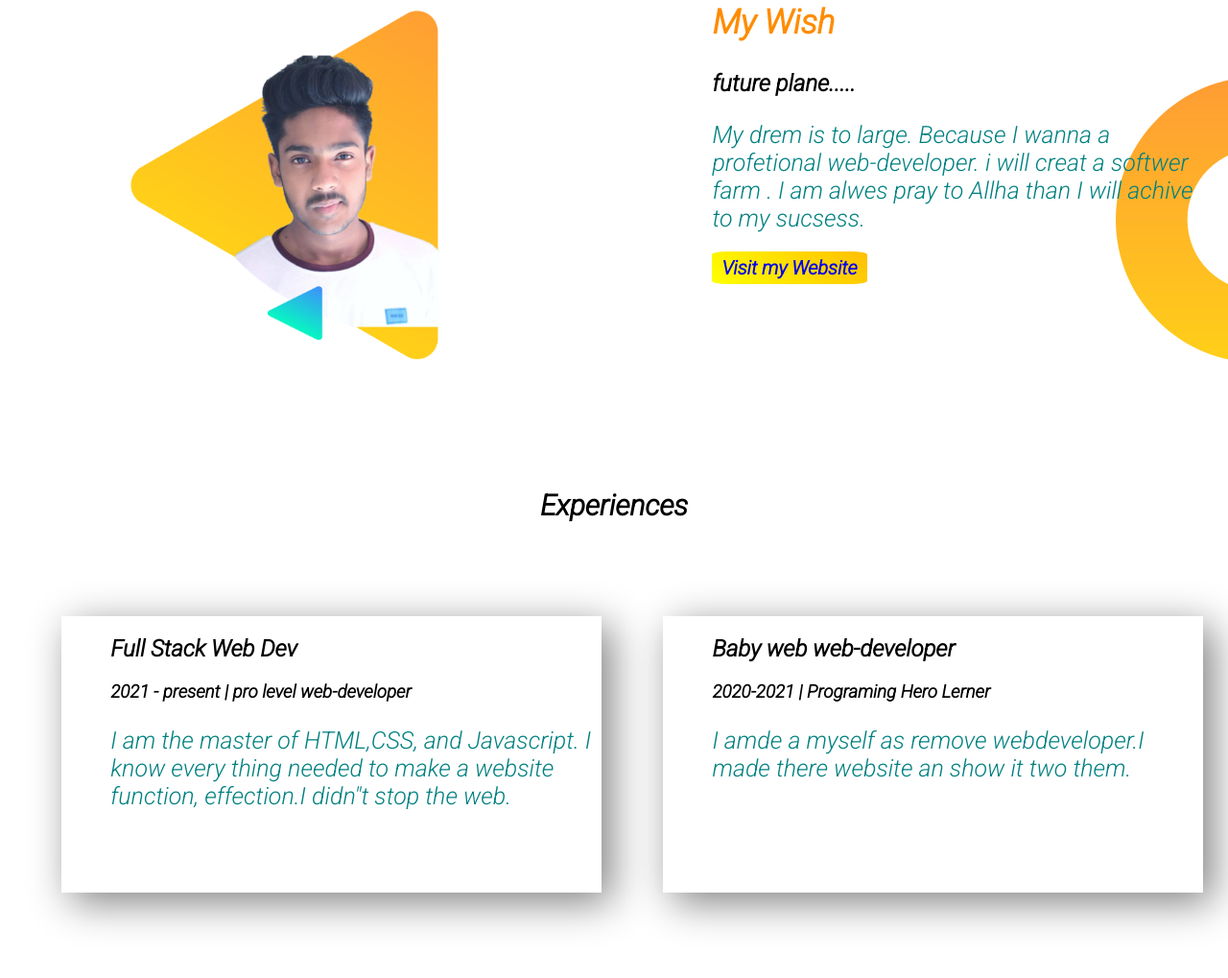
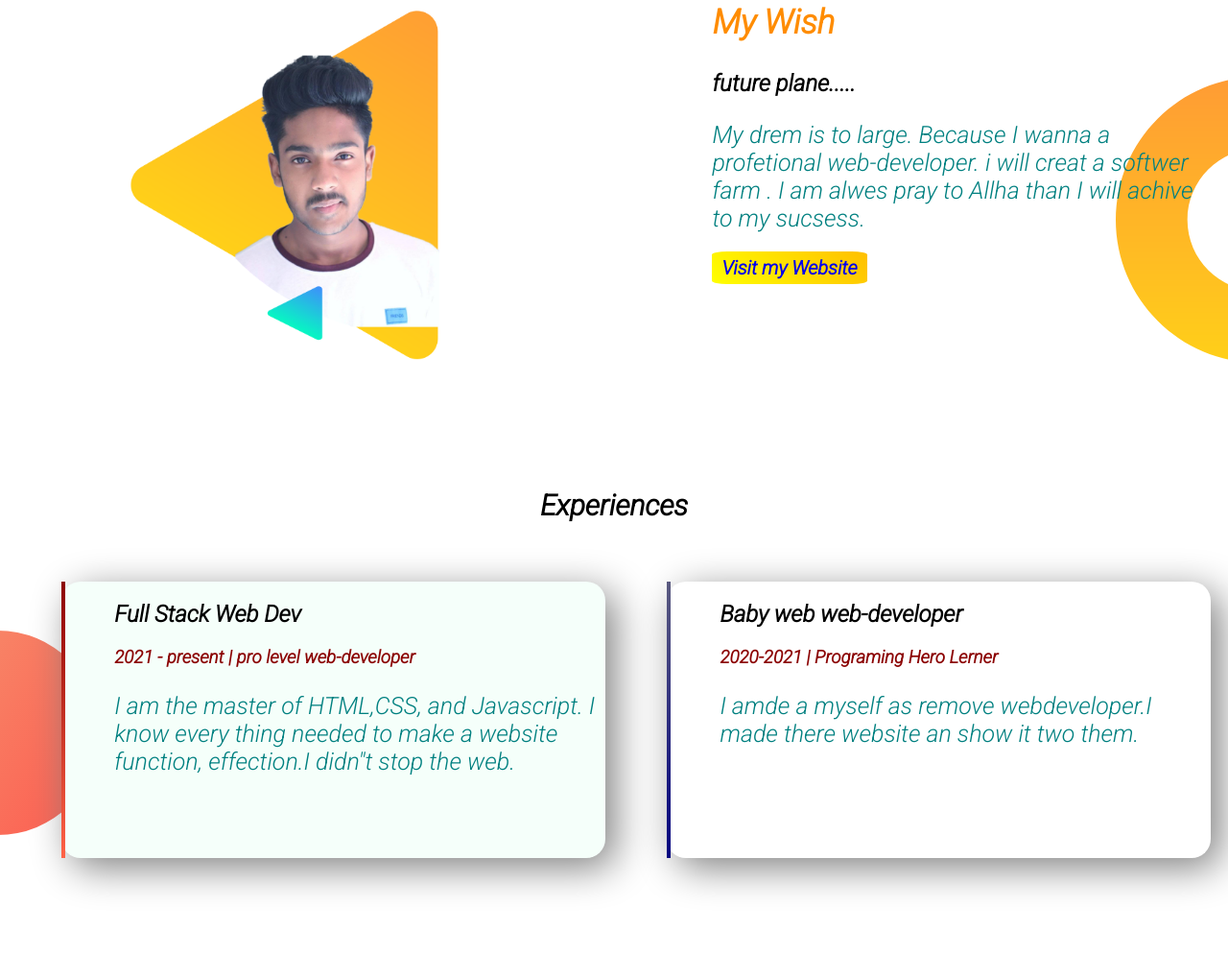
Before and after one commit to Mahy-460/web-protfolio, a plain HTML site: page index.html in a window 1280 px wide. Shown: the part 536-1555 px from the top of the page at 96% size. Drawn offline with Linux system fonts and the light colour scheme.

Commit message:
new document

```diff
--- a/index.html
+++ b/index.html
@@ -43,17 +43,17 @@
     </section>
 
 
-    <section>
+    <section class="final">
 
     <h1 class="text">Experiences</h1>
 
-     <div class="half single-exprience">
+     <div class="half single-exprience" id="unik">
      <h2>Full Stack Web Dev</h2>
      <h3>2021 - present | pro level web-developer</h3>
      <p>I am the master of HTML,CSS, and Javascript. I know every thing needed to make a website function, effection.I didn"t stop the web.</p>
      </div>
 
-     <div class="half single-exprience">
+     <div class="half single-exprience" id="unike">
     <h2>Baby web web-developer</h2>
     <h3>2020-2021 | Programing Hero Lerner</h3>
     <p>I amde a myself as remove webdeveloper.I made there website an show it two them.</p>
--- a/style.css
+++ b/style.css
@@ -35,6 +35,7 @@ section{
     padding: 5px 10px;
     border-radius: 10%;
     font-weight: 700;
+
 }
 .half img{
     width: 100%;
@@ -45,7 +46,7 @@ section{
     float: left;
     margin-left: 5%;
     padding-left: 4%;
-
+    height: 20%;
 }
 
 .hal img{
@@ -60,16 +61,33 @@ section{
 .text{
     text-align: center;
     font-size: 30px;
-    height: 30%;
+    height: 20%;
 }
 
 .single-exprience{
     box-shadow: 10px 10px 40px gray;
     height: 80%;
+    border-radius: 20px;
 
 }
 .final{
     background-image: url("imgs/exp-bg.png");
     background-repeat: no-repeat;
-    bac
+    background-position: left;
+
 }
+.final h3{
+    color: darkred;
+}
+#unik{
+    border-left: 4px solid ;
+    border-image: linear-gradient(180deg, darkred, tomato  );
+    border-image-slice: 1;
+    background-color: rgb(245, 255, 250);
+
+}
+#unike{
+    border-left: 4px solid;
+    border-image: linear-gradient(180deg, rgb(91, 91, 128), navy);
+    border-image-slice: 1;
+}
```
